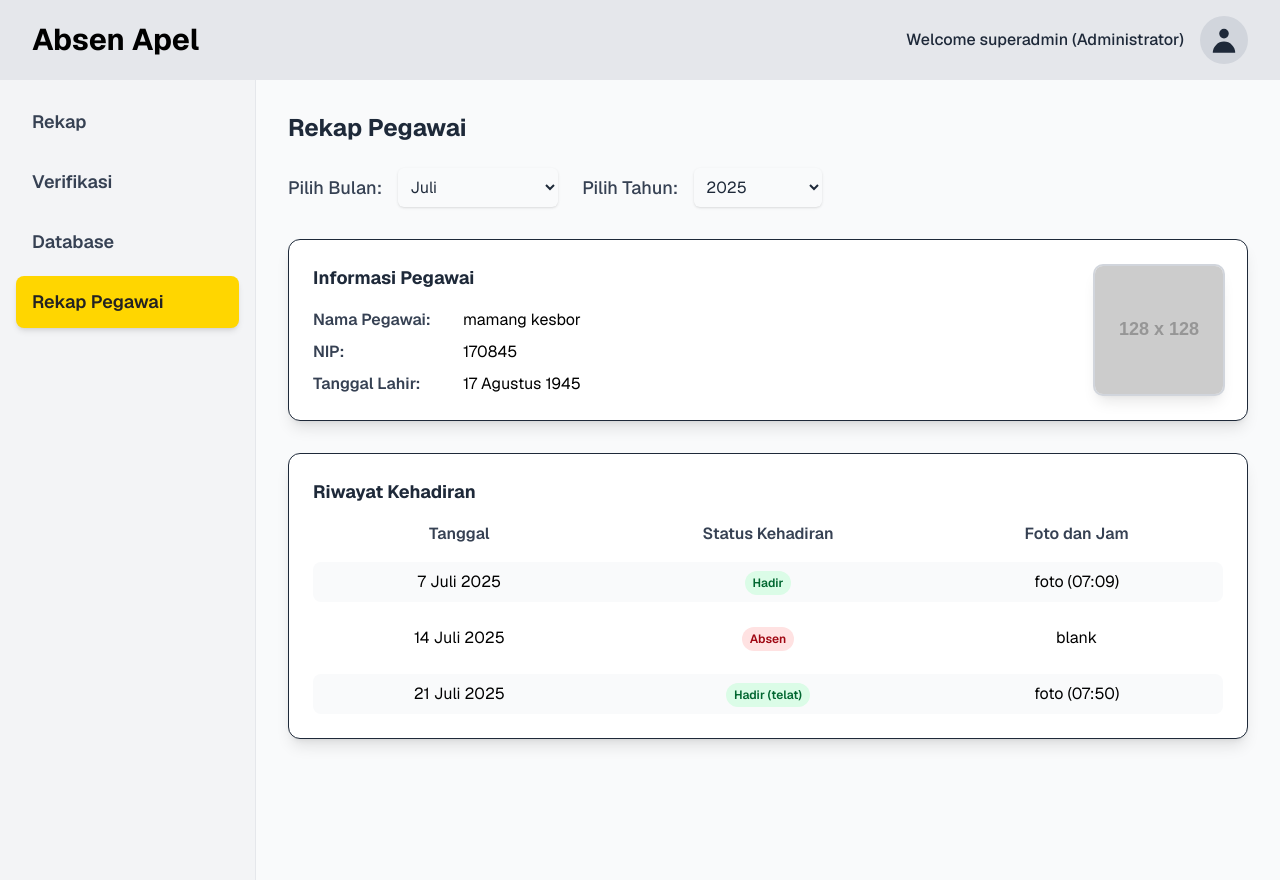
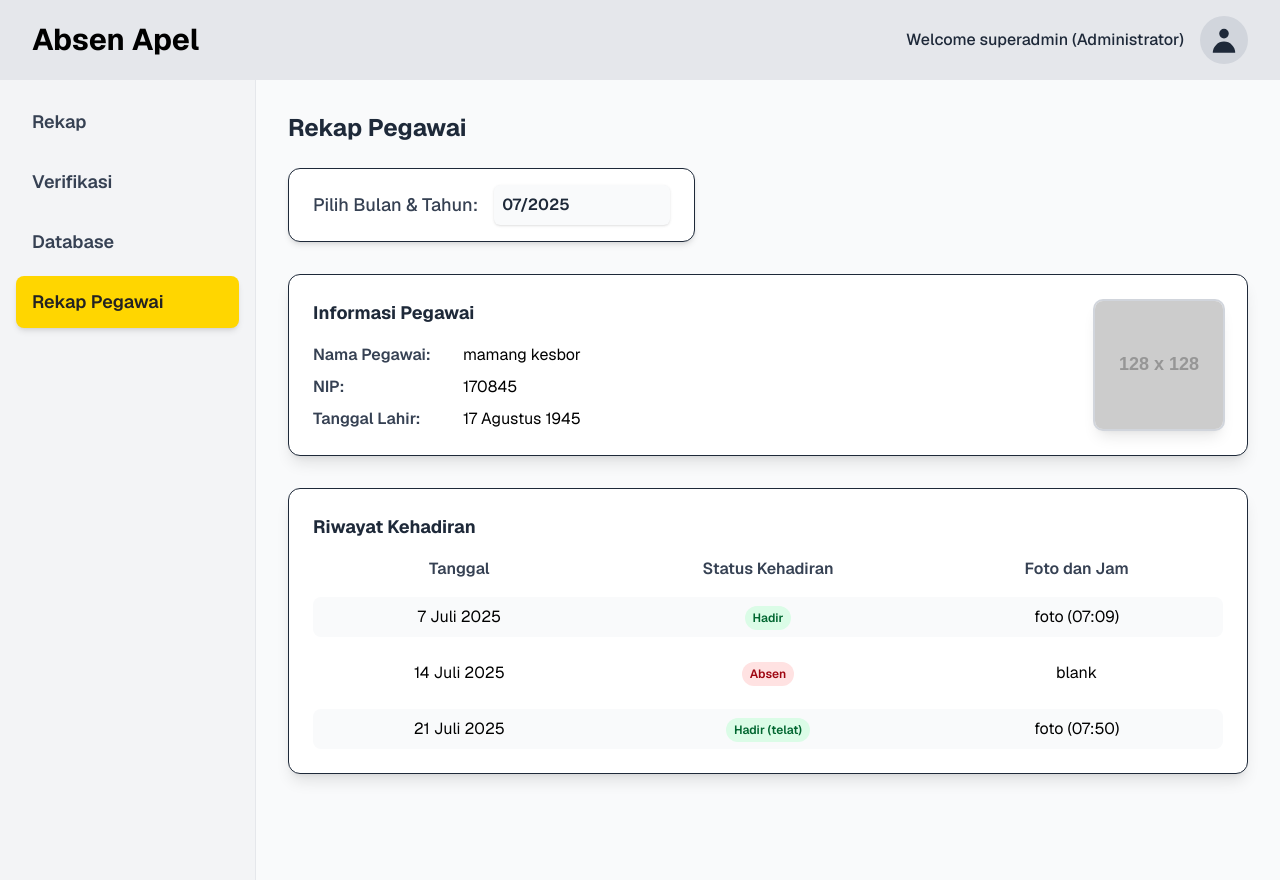
Before and after one commit to gilanggnw/absen-apel-kejati, a Next.js app: page /rekap-pegawai in a window 1280 px wide. Built offline with nearby package versions, Linux system fonts and the light colour scheme.

Commit message:
Rekap-Pegawai : Added semi calendar look

```diff
--- a/app/rekap-pegawai/page.tsx
+++ b/app/rekap-pegawai/page.tsx
@@ -3,6 +3,9 @@
 import Header from '../components/Header';
 import Sidebar from '../components/Sidebar';
 import Image from 'next/image';
+import { useState } from 'react';
+import DatePicker from 'react-datepicker';
+import 'react-datepicker/dist/react-datepicker.css';
 
 // --- Page Specific Components ---
 
@@ -13,7 +16,6 @@ interface Employee {
     dob: string;
     imageUrl: string;
 }
-
 
 const EmployeeInfo = ({ employee }: { employee: Employee }) => (
     <div className="flex flex-col md:flex-row justify-between items-center bg-white p-6 rounded-xl shadow-lg border mb-8 gap-6">
@@ -78,6 +80,7 @@ const AttendanceTable = ({ records }: { records: AttendanceRecord[] }) => (
 
 
 // --- Main Page Component ---
+
 const RekapPegawaiPage = () => {
     // Mock data based on the image
     const employeeData = {
@@ -93,6 +96,9 @@ const RekapPegawaiPage = () => {
         { date: '21 Juli 2025', status: 'Hadir (telat)', photoAndTime: 'foto (07:50)' },
     ];
 
+    // State for month/year picker
+    const [selectedMonth, setSelectedMonth] = useState<Date | null>(new Date(2025, 6)); // July 2025
+
     return (
         <div className="min-h-screen bg-gray-50 text-gray-800 flex flex-col font-sans">
             <Header
@@ -105,25 +111,20 @@ const RekapPegawaiPage = () => {
                     <h1 className="text-2xl font-bold mb-6">Rekap Pegawai</h1>
                     {/* Filters */}
                     <div className="flex flex-wrap gap-6 mb-8">
-                        <div className="flex items-center">
-                            <label htmlFor="month-picker" className="text-lg font-medium text-gray-700 mr-4">
-                                Pilih Bulan:
+                        <div className="flex items-center bg-white border-1 border-black-400 rounded-xl shadow-md px-6 py-4">
+                            <label className="text-lg font-medium text-gray-700 mr-4">
+                                Pilih Bulan & Tahun:
                             </label>
-                            <select id="month-picker" className="block w-40 rounded-md border-gray-300 shadow-sm p-2">
-                                <option>Juli</option>
-                                <option>Agustus</option>
-                                <option>September</option>
-                            </select>
-                        </div>
-                        <div className="flex items-center">
-                            <label htmlFor="year-picker" className="text-lg font-medium text-gray-700 mr-4">
-                                Pilih Tahun:
-                            </label>
-                            <select id="year-picker" className="block w-32 rounded-md border-gray-300 shadow-sm p-2">
-                                <option>2025</option>
-                                <option>2024</option>
-                                <option>2023</option>
-                            </select>
+                            <DatePicker
+                                selected={selectedMonth}
+                                onChange={(date) => setSelectedMonth(date)}
+                                dateFormat="MM/yyyy"
+                                showMonthYearPicker
+                                showFullMonthYearPicker
+                                className="block w-44 rounded-md border-gray-300 shadow-sm p-2 font-semibold text-gray-800 focus:ring-yellow-400 focus:border-yellow-400 cursor-pointer bg-gray-50 hover:bg-yellow-50 transition"
+                                calendarClassName="react-datepicker-month-year-dropdown"
+                                popperPlacement="bottom"
+                            />
                         </div>
                     </div>
 
```
